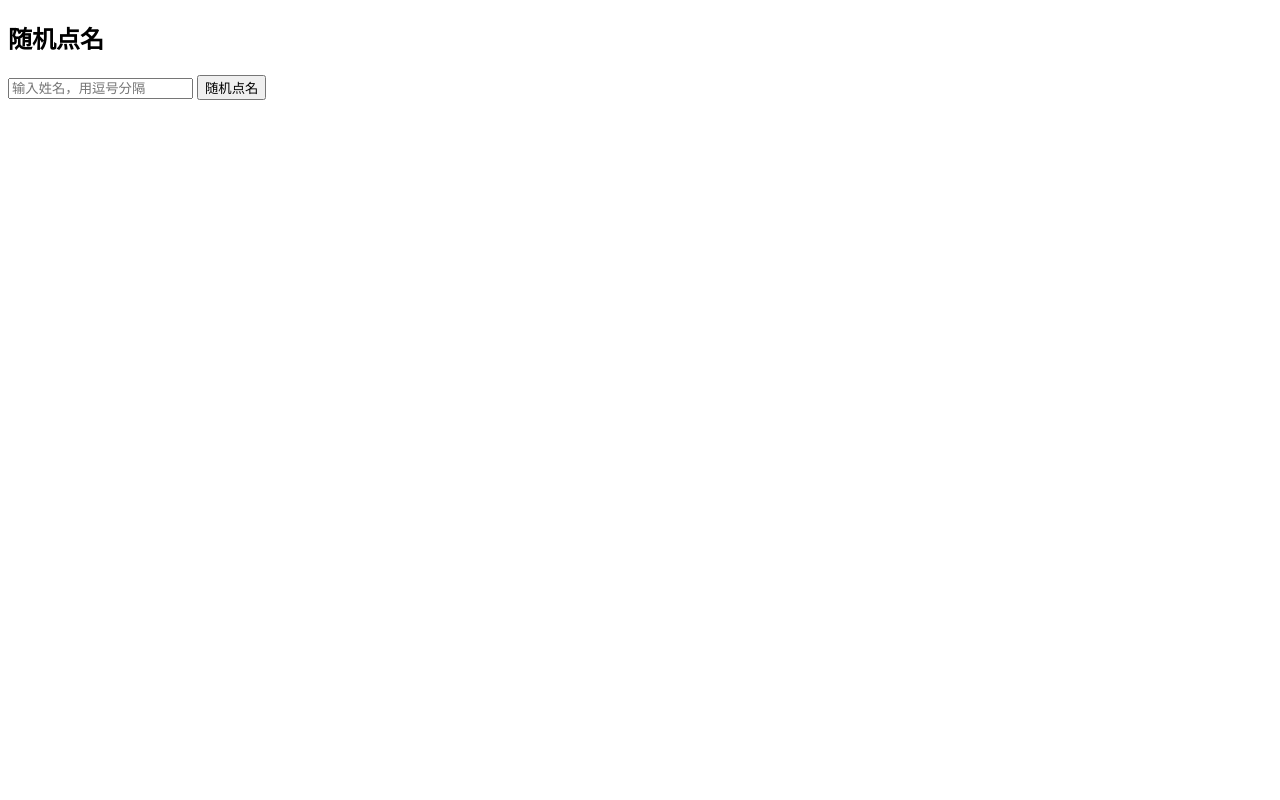
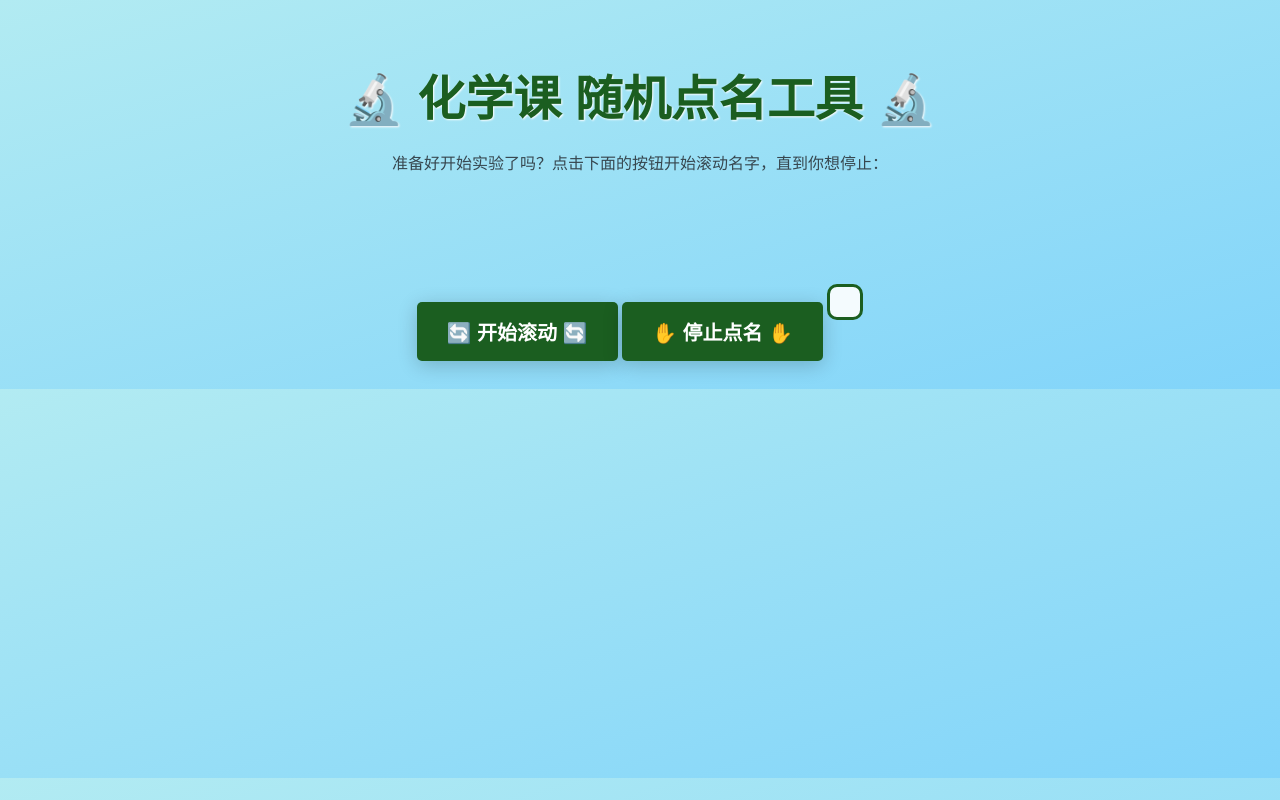
Before and after one commit to YangRongtai/my_dianming.github.io, a plain HTML site: page index.html in a window 1280 px wide. Drawn offline with Linux system fonts and the light colour scheme.

Commit message:
Update index.html

```diff
--- a/index.html
+++ b/index.html
@@ -1,18 +1,123 @@
 <!DOCTYPE html>
-<html>
+<html lang="zh-CN">
+<head>
+    <meta charset="UTF-8">
+    <meta name="viewport" content="width=device-width, initial-scale=1.0">
+    <title>化学课 随机点名工具</title>
+    <style>
+        body {
+            font-family: 'Helvetica Neue', Arial, sans-serif;
+            background: linear-gradient(to bottom right, #b2ebf2, #81d4fa);  /* 使用蓝绿色渐变背景 */
+            color: #37474f;
+            text-align: center;
+            padding: 20px;
+        }
+        h1 {
+            color: #1b5e20;
+            text-shadow: 1px 1px 2px #fff;
+            font-size: 3em; /* 增大标题字体 */
+            margin-bottom: 20px;
+        }
+        #nameList {
+            display: none; /* 隐藏原始名单 */
+        }
+        #result {
+            font-size: 36px;  /* 加大结果字体 */
+            font-weight: bold; /* 增加粗体效果 */
+            margin: 20px 0;
+            padding: 15px;
+            border: 3px solid #1b5e20;
+            border-radius: 10px;
+            background-color: rgba(255, 255, 255, 0.9);
+            display: inline-block; /* 使结果框自适应内容 */
+        }
+        #scrollingNames {
+            font-size: 24px;
+            height: 50px; /* 设置高度以便于显示 */
+            line-height: 50px; /* 设置行高使内容垂直居中 */
+            overflow: hidden; /* 隐藏多余部分 */
+            margin: 20px 0;
+        }
+        #namesDisplay {
+            display: inline-block; /* 使名字滚动区域自适应 */
+            transition: transform 0.05s linear;
+        }
+        button {
+            padding: 15px 30px;
+            font-size: 20px;
+            font-weight: bold;
+            color: #fff;
+            background-color: #1b5e20;
+            border: none;
+            border-radius: 5px;
+            cursor: pointer;
+            box-shadow: 0 4px 20px rgba(0, 0, 0, 0.2);
+            transition: transform 0.2s, background-color 0.3s;
+        }
+        button:hover {
+            background-color: #388e3c;
+            transform: scale(1.05);
+        }
+    </style>
+</head>
 <body>
-    <h2>随机点名</h2>
-    <input type="text" id="names" placeholder="输入姓名，用逗号分隔">
-    <button onclick="pickRandomName()">随机点名</button>
-    <p id="result"></p>
+
+    <h1>🔬 化学课 随机点名工具 🔬</h1>
+    <p>准备好开始实验了吗？点击下面的按钮开始滚动名字，直到你想停止：</p>
+
+    <div id="scrollingNames">
+        <div id="namesDisplay"></div>
+    </div>
+
+    <button onclick="startScrolling()">🔄 开始滚动 🔄</button>
+    <button onclick="stopScrolling()">✋ 停止点名 ✋</button>
+
+    <div id="result"></div>
+
+    <div id="nameList">
+        <!-- 学生名单 -->
+        周梓晟, 普韩霖, 赵瑞, 王昱杰, 郭浩源, 胡哲闻, 阮名扬, 吴妮,
+        梁雨禾, 王睿, 薛皓天, 杨璨宇, 缪咏航, 郑航, 郑岚月, 马湘媛,
+        何玉娴, 王玮琪, 廖晋, 董泽臻, 李铭, 孔召文, 蔡美曦, 杨惟雅,
+        陶梦燃, 孙一兮, 邱丽芳, 杨欣如, 徐琛洋, 王诗政, 鲁嘉怡, 宋雨蒙,
+        杨家豪, 刘鉴辉, 杨世安, 戴铭君, 赵伯润, 周永镜琨, 杨斯齐, 张筱,
+        史仲易, 周建旭, 彭一城, 杨闻睿, 黄昱程, 马楚畅, 赵欣玥, 黎珉妤,
+        沈海洋, 李博浩, 陈博睿, 刘恩豪, 宴梓豪, 宋韵闻, 陈诺, 周晓妍
+    </div>
 
     <script>
-        function pickRandomName() {
-            const names = document.getElementById('names').value.split(',');
-            const randomIndex = Math.floor(Math.random() * names.length);
-            const randomName = names[randomIndex].trim();
-            document.getElementById('result').innerText = '被点到的人是: ' + randomName;
+        let scrolling; // 用于存储滚动的定时器
+        const names = document.getElementById('nameList').innerText.split(',').map(name => name.trim());
+        const namesDisplay = document.getElementById('namesDisplay');
+        let currentIndex = 0;
+
+        function startScrolling() {
+            if (scrolling) return; // 如果已经在滚动，不再开始
+            scrolling = setInterval(() => {
+                namesDisplay.innerText = names[currentIndex];
+                currentIndex = (currentIndex + 1) % names.length; // 循环显示名字
+            }, 100); // 每 100 毫秒更新一次
+        }
+
+        function stopScrolling() {
+            if (!scrolling) return; // 如果没有在滚动，不执行停止
+            clearInterval(scrolling);
+            scrolling = null;
+            const selectedIndex = Math.floor(Math.random() * names.length); // 随机选择一个名字
+            const selectedName = names[selectedIndex];
+
+            const resultDiv = document.getElementById('result');
+            resultDiv.innerText = '🎊 被点到的人是: ' + selectedName + ' 🎊';
+            resultDiv.style.transform = 'scale(1.1)'; // 添加放大动效
+            resultDiv.style.backgroundColor = 'rgba(200, 255, 200, 0.9)'; // 突出背景色
+
+            // 短暂放大后恢复原样
+            setTimeout(() => {
+                resultDiv.style.transform = 'scale(1)';
+                resultDiv.style.backgroundColor = 'rgba(255, 255, 255, 0.9)'; // 恢复背景色
+            }, 300);
         }
     </script>
+
 </body>
 </html>
```
